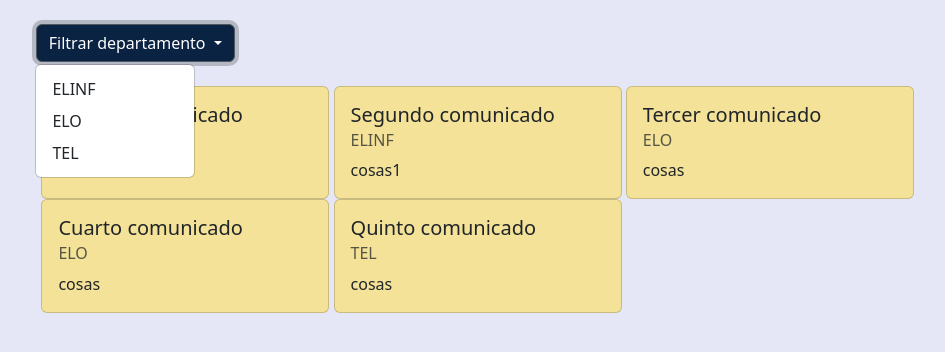
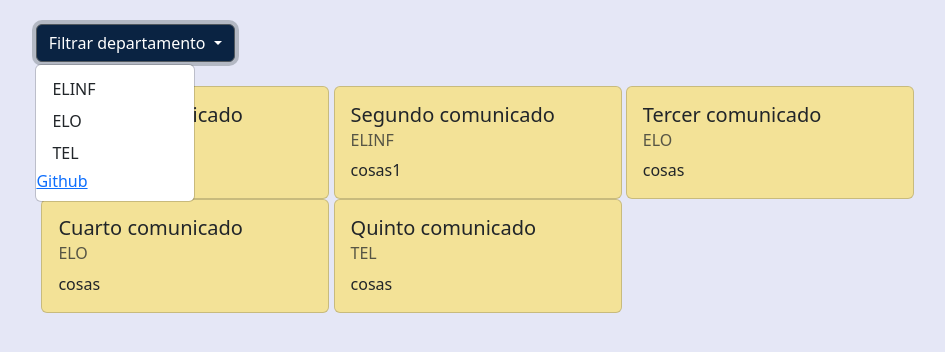
Before and after one commit to FranCapelli/CER2-CapelliFrancisca, a Django app: page / in a window 1280 px wide, after a click on "Filtrar departamento". Shown: the part 175-527 px from the top of the page, without its empty margins (41-986 px from the left). Run offline with Django 4.2, Linux system fonts and the light colour scheme; data comes from the database, SQL or seed files in the repository.

Commit message:
github
añadí github

```diff
--- a/cer2/app/templates/app/base.html
+++ b/cer2/app/templates/app/base.html
@@ -35,9 +35,12 @@
                 {% for entidad in dataEnt %}
                     <li><a role="button" method="get" class="dropdown-item" name="filter" type="search" href="#{{entidad}}">{{entidad}}</a></li>
                 {% endfor %}
+                <li> <a role="button" href="https://github.com/FranCapelli/CER2-CapelliFrancisca.git"> Github </a></li>
+
             </ul>
         </div>
         </br>
+
         {% block content %}
 
         {% endblock %}
```
